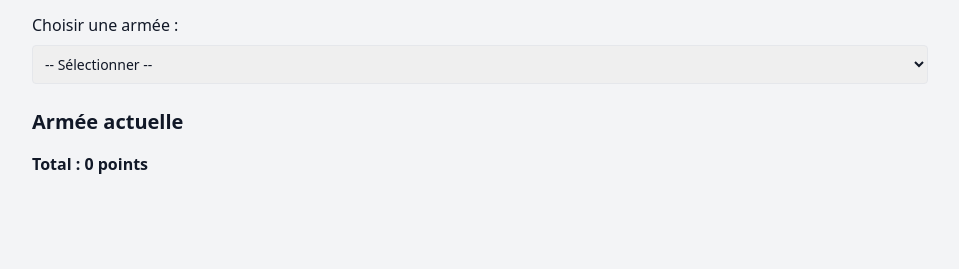
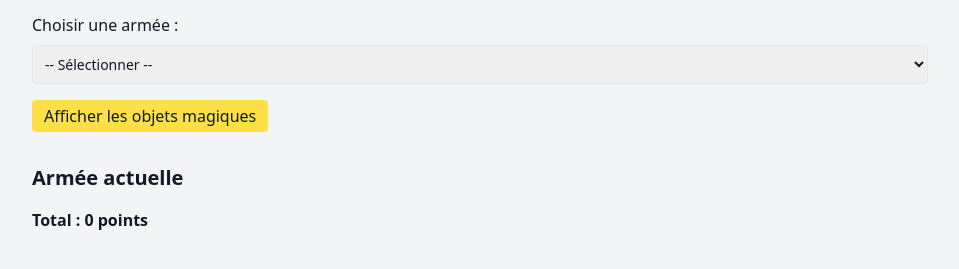
Before and after one commit to BenChab/WME-builder, a plain HTML site: page index.html in a window 1280 px wide. Shown: the part 133-402 px from the top of the page, without its empty margins (160-1119 px from the left). Drawn offline with nearby package versions, Linux system fonts and the light colour scheme.

Commit message:
Update index.html

```diff
--- a/index.html
+++ b/index.html
@@ -56,6 +56,9 @@
             </div>
 
             <!-- Objets magiques -->
+            <button id="toggleMagicItemsBtn" class="mb-2 px-3 py-1 bg-yellow-300 rounded hover:bg-yellow-400">
+  Afficher les objets magiques
+</button>
             <div id="magicItemsContainer" class="mt-4 hidden">
   <h3 class="font-semibold">Objets Magiques</h3>
   <div id="magicItemsButtonsContainer" class="flex flex-wrap gap-2 mt-2"></div>
```
